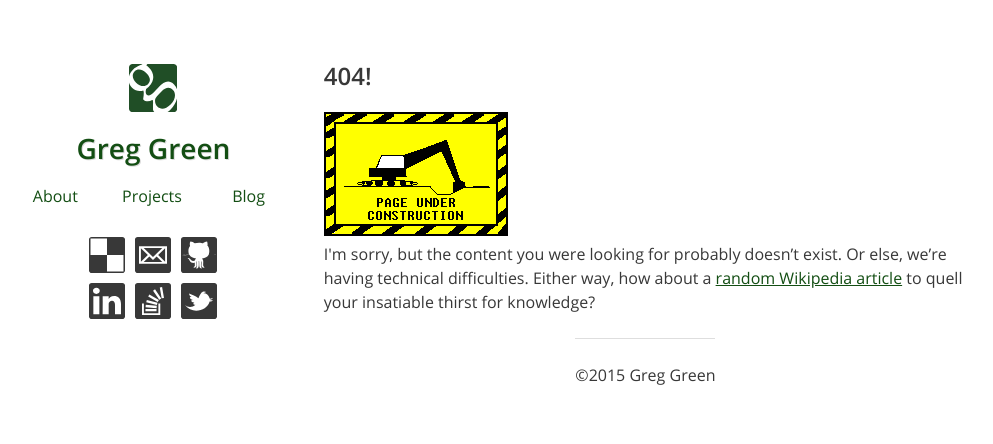
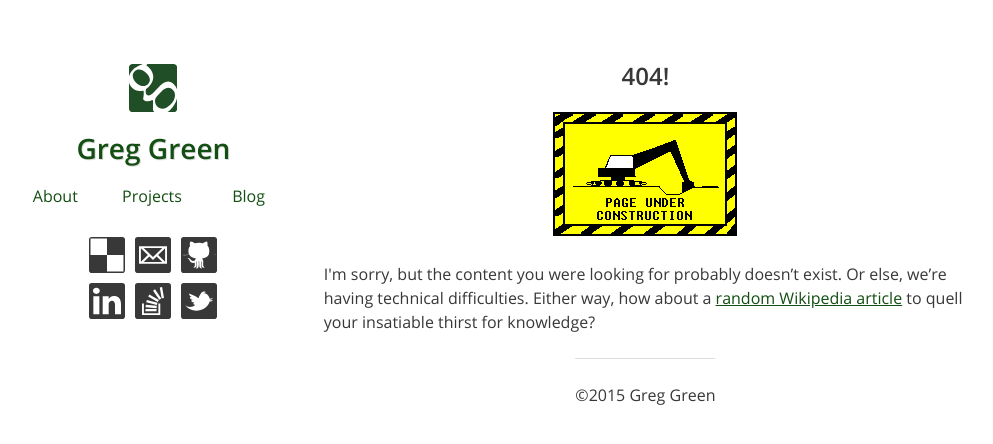
Before and after one commit to greg5green/greg5green.github.io, a Jekyll site: the page built from 404.html, in a window 1280 px wide. Shown: the top 444 px of the page, without its empty margins (153-1146 px from the left). Built offline with Jekyll 4.4.1, drawn with Linux system fonts in a browser that asks for light colours.

Commit message:
Re-style forgotten 404 page

```diff
--- a/404.html
+++ b/404.html
@@ -3,6 +3,9 @@ layout: base
 title: 404!
 ---
 
-<h1 class="four-oh-four__title">404!</h1>
-<img class="four-oh-four__image" src="/assets/images/under-construction.gif" />
-<p class="four-oh-four__info">I'm sorry, but the content you were looking for probably doesn&rsquo;t exist. Or else, we&rsquo;re having technical difficulties. Either way, how about a <a href="http://en.wikipedia.org/wiki/Special:Random">random Wikipedia article</a> to quell your insatiable thirst for knowledge?</p>
+
+<div class="four-oh-four">
+  <h1 class="four-oh-four__title">404!</h1>
+  <img class="four-oh-four__image" src="/assets/images/under-construction.gif" />
+  <p class="four-oh-four__info">I'm sorry, but the content you were looking for probably doesn&rsquo;t exist. Or else, we&rsquo;re having technical difficulties. Either way, how about a <a href="http://en.wikipedia.org/wiki/Special:Random">random Wikipedia article</a> to quell your insatiable thirst for knowledge?</p>
+</div>
--- /dev/null
+++ b/_sass/layouts/_404.scss
@@ -0,0 +1,15 @@
+.four-oh-four {
+  text-align: center;
+}
+
+.four-oh-four__image {
+  // 20px should keep what's left of vertical rhythm
+  // image is 124px
+  // 144px - 124px
+  margin-bottom: 20px;
+  text-align: center;
+}
+
+.four-oh-four__info {
+  text-align: left;
+}
--- a/assets/stylesheets/style.scss
+++ b/assets/stylesheets/style.scss
@@ -15,3 +15,4 @@
 @import 'components/sm-icons';
 
 @import 'layouts/main';
+@import 'layouts/404';
```
